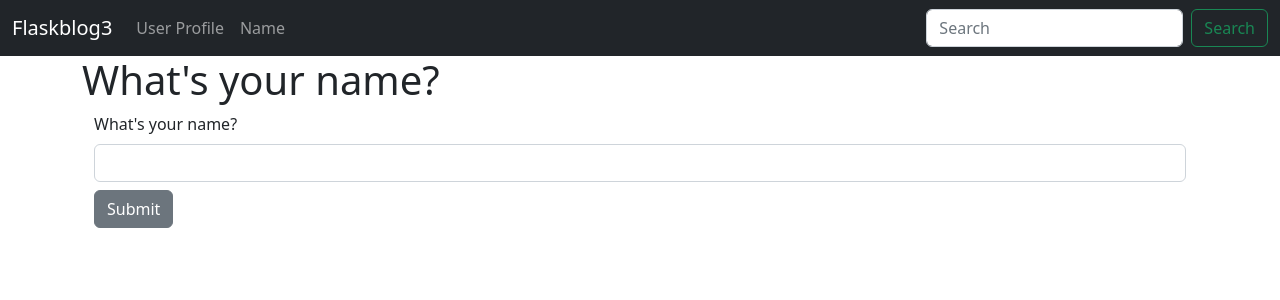
After one commit to fournacea/codemy-flaskblog3, a Flask app: page /name in a window 1280 px wide. The commit adds this page. Shown: the top 300 px of the page. Run offline with Flask 2, Linux system fonts and the light colour scheme.

Commit message:
Add name form page

```diff
--- a/hello.py
+++ b/hello.py
@@ -1,7 +1,19 @@
 from flask import Flask, render_template
+from flask_wtf import FlaskForm
+from wtforms import StringField, SubmitField, EmailField
+from wtforms.validators import DataRequired
+
 
 #Create a Flask Instance
 app = Flask(__name__)
+app.config['SECRET_KEY'] = "Super duper secret key"
+
+
+#Create a Form Class
+class NamerForm(FlaskForm):
+    name = StringField("What's your name?", validators=[DataRequired()])
+    submit = SubmitField("Submit")
+
 
 #Create a Route Decorator
 @app.route('/')
@@ -12,6 +24,16 @@ def index():
 @app.route('/user/<name>')
 def user(name):
     return render_template('user.html', name=name)
+
+@app.route('/name', methods=['GET', 'POST'])
+def name():
+    name = None
+    form =NamerForm()
+    #Validate Form
+    if form.validate_on_submit():
+        name = form.name.data
+        form.name.data = ''
+    return render_template("name.html", name=name, form=form)
 
 
 #Error Pages
--- /dev/null
+++ b/templates/name.html
@@ -0,0 +1,19 @@
+{% extends "base.html" %}
+
+{% block content %}
+    {% if name %}
+        <h1>Hello {{ name }}!</h1>
+    {% else %}
+        <h1>What's your name?</h1>
+        <form method="post" action="">
+            <div class="container">
+                {{ form.hidden_tag() }}
+
+                {{ form.name.label(class="form-label") }}
+                {{ form.name(class="form-control") }}
+                {{ form.submit(class="btn btn-secondary mt-2") }}
+            </div>
+        </form>
+    {% endif %}
+
+{% endblock content %}
--- a/templates/navbar.html
+++ b/templates/navbar.html
@@ -9,6 +9,9 @@
           <li class="nav-item">
             <a class="nav-link" href="{{ url_for('user', name='hank hill') }}">User Profile</a>
           </li>
+          <li class="nav-item">
+            <a class="nav-link" href="{{ url_for('name') }}">Name</a>
+          </li>
         </ul>
         <form class="d-flex" role="search">
           <input class="form-control me-2" type="search" placeholder="Search" aria-label="Search">
```
